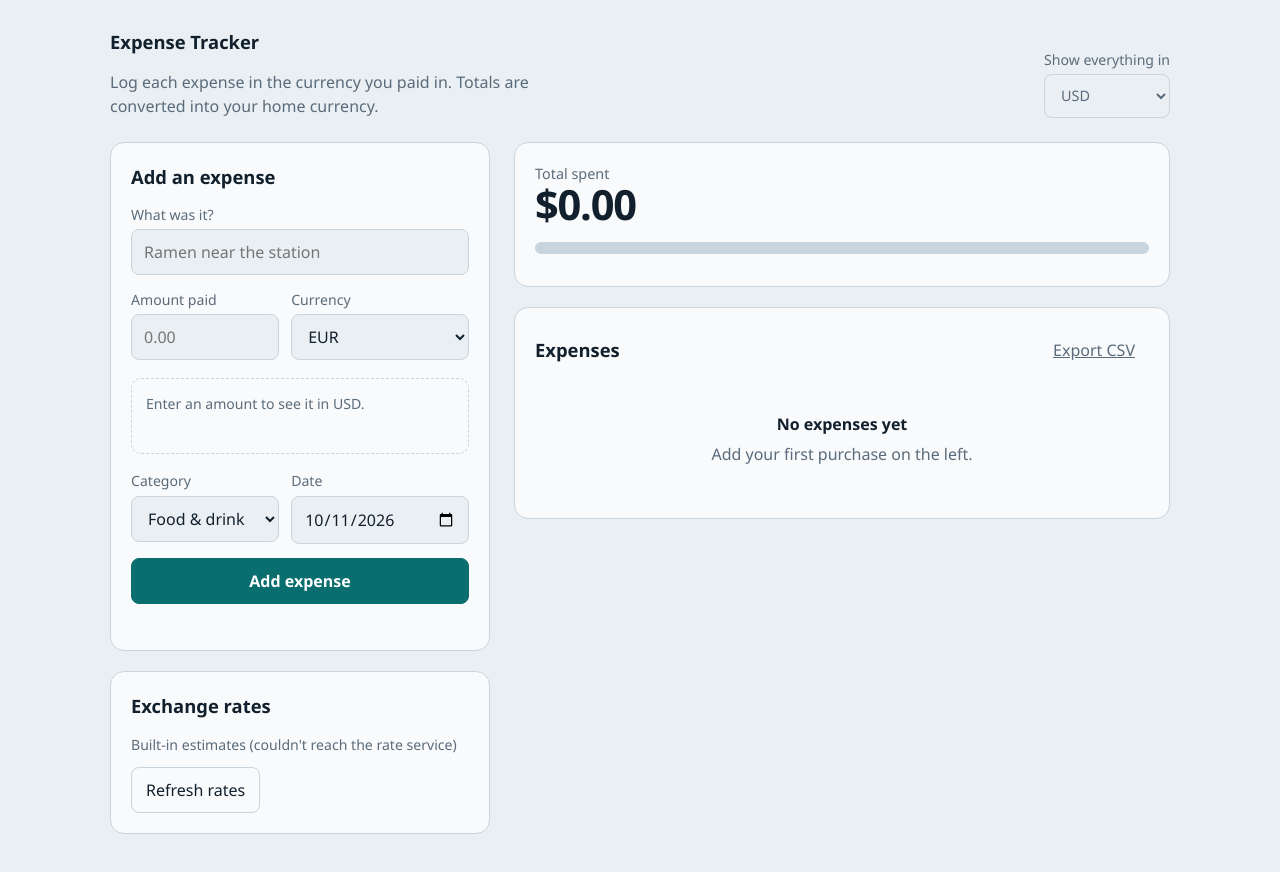
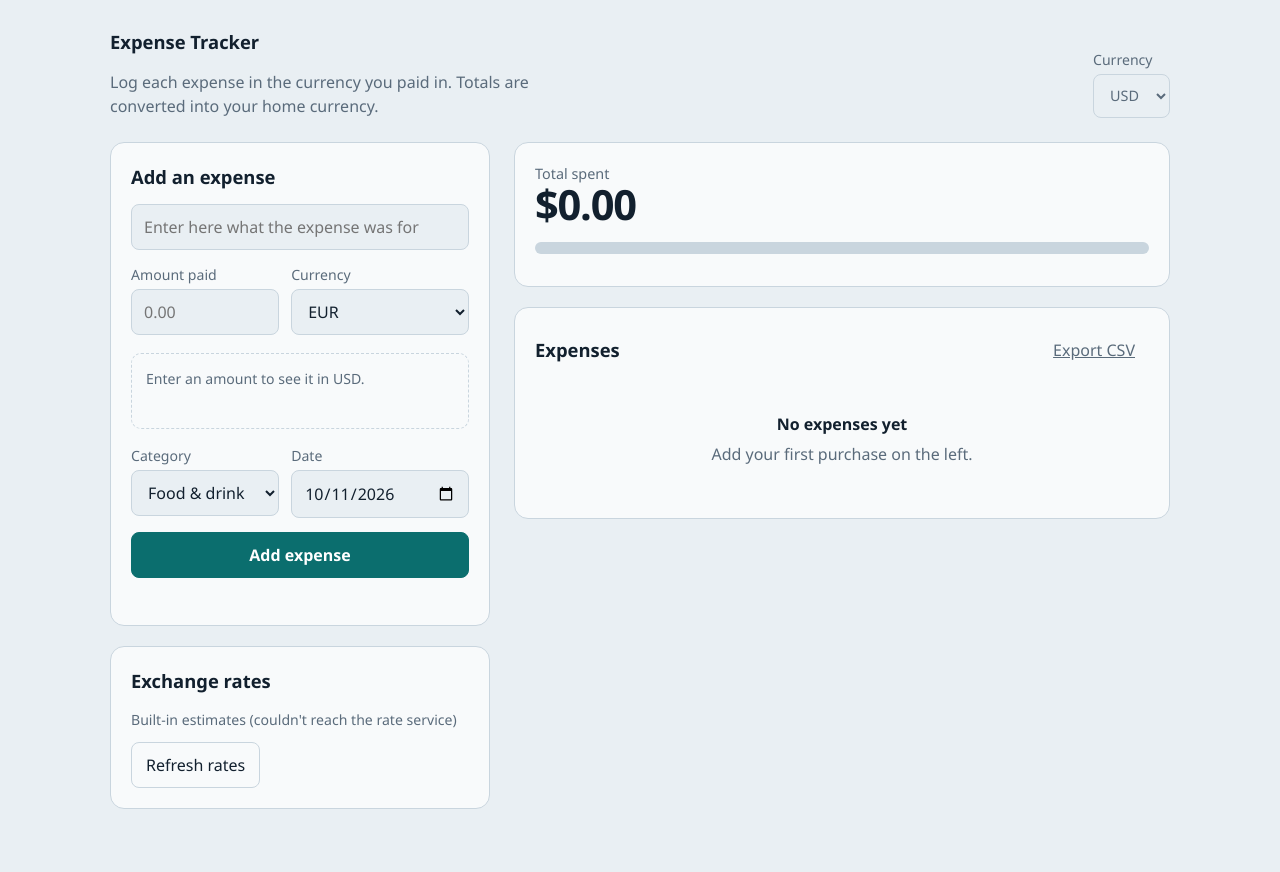
Before and after one commit to clemoclement/expensetracker, a plain HTML site: page index.html in a window 1280 px wide. Drawn offline with Linux system fonts and the light colour scheme; no server answers.

Commit message:
added to index

```diff
--- a/index.html
+++ b/index.html
@@ -14,7 +14,7 @@
         <p class="sub">Log each expense in the currency you paid in. Totals are converted into your home currency.</p>
       </div>
       <div class="home-pick">
-        <label for="home">Show everything in</label>
+        <label for="home">Currency</label>
         <select id="home"></select>
       </div>
     </header>
@@ -26,8 +26,8 @@
           <h2>Add an expense</h2>
 
           <div class="field">
-            <label for="desc">What was it?</label>
-            <input type="text" id="desc" placeholder="Ramen near the station" maxlength="80">
+            <!-- <label for="desc">Enter below what the expense was for</label> -->
+            <input type="text" id="desc" placeholder="Enter here what the expense was for" maxlength="80">
           </div>
 
           <div class="row2">
```
